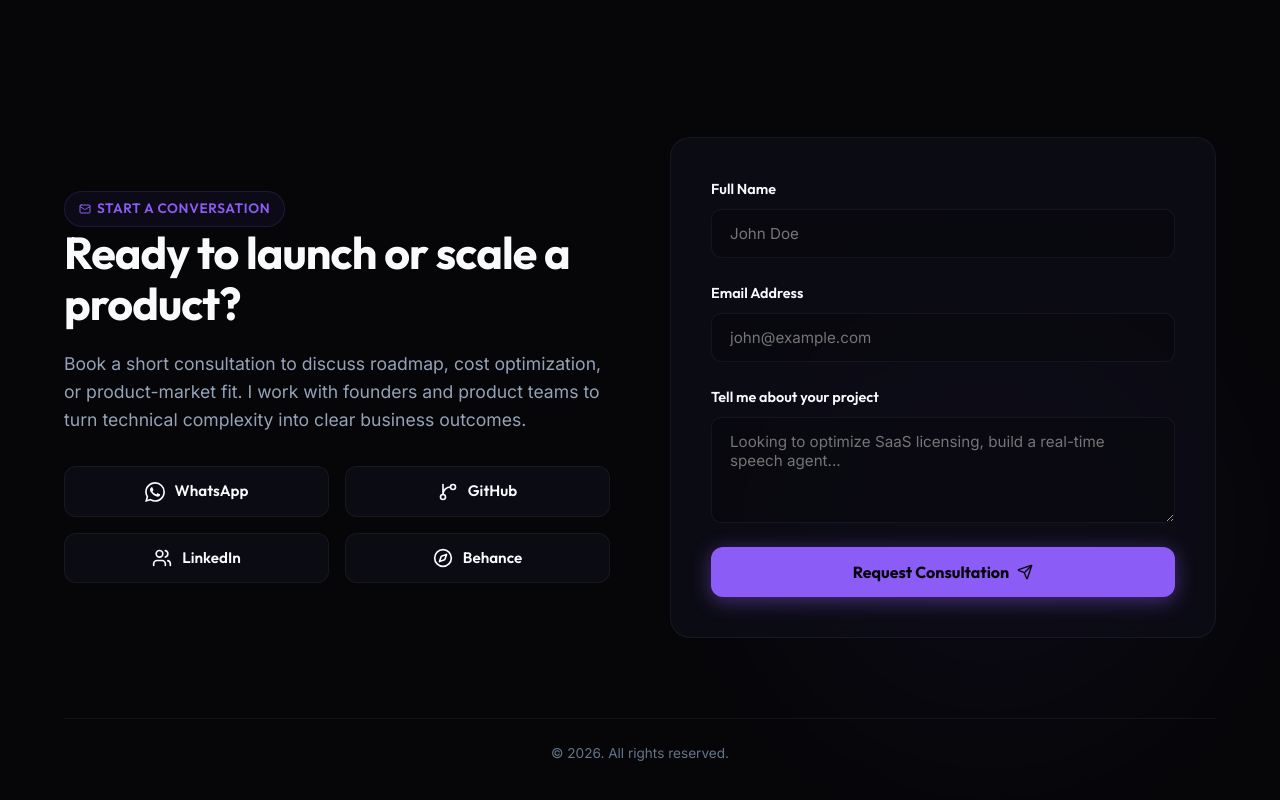
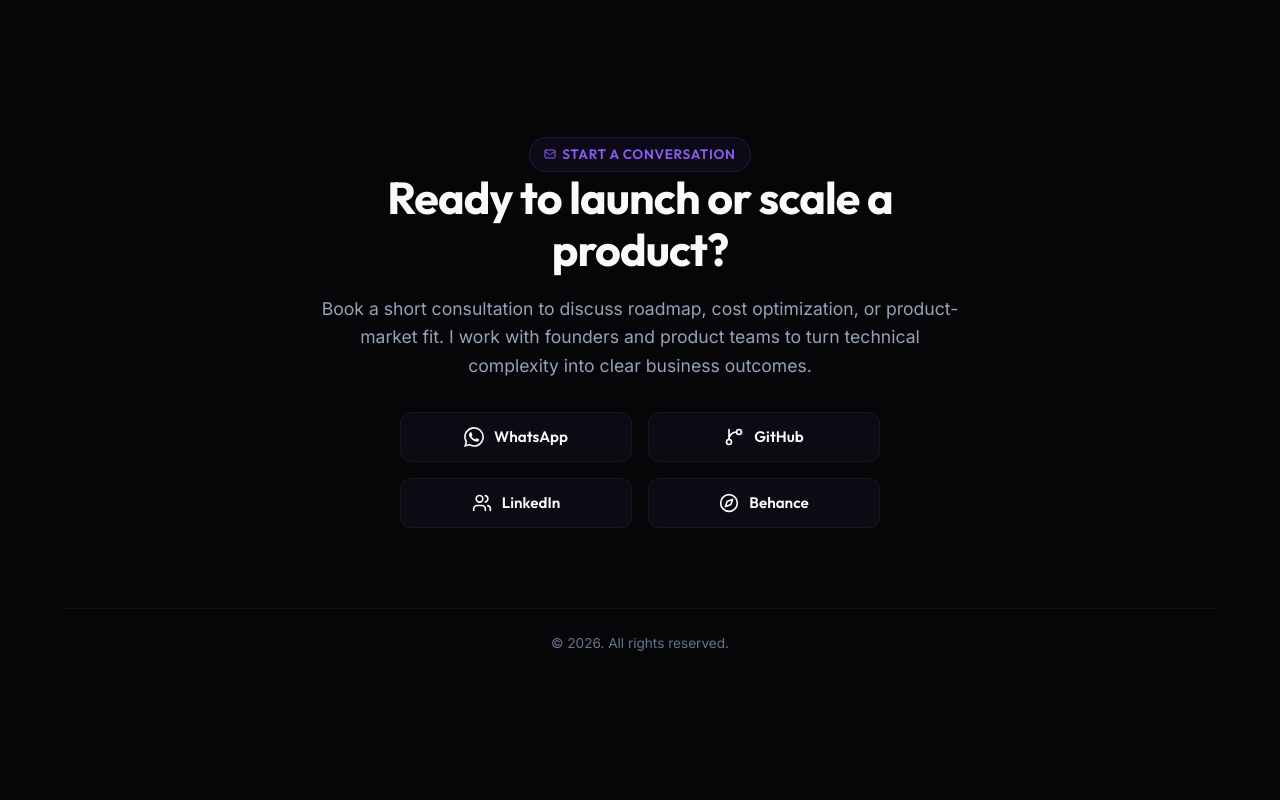
Before and after one commit to Usmanmre/portfolio_26, a React (Vite) app: page / in a window 1280 px wide. Shown: the part 4095-4895 px from the top of the page. After the commit the page ends 4790 px from the top, so only its background shows below. Built offline with nearby package versions, Linux system fonts and the light colour scheme.

Commit message:
contact form imp

```diff
--- a/src/api/contact.ts
+++ b/src/api/contact.ts
@@ -4,25 +4,73 @@ export interface ContactFormData {
   message: string;
 }
 
-export async function submitContactForm(data: ContactFormData): Promise<void> {
+export function submitContactForm(data: ContactFormData): Promise<void> {
   const formUrl = import.meta.env.VITE_CONTACT_FORM_URL;
 
   if (!formUrl) {
-    throw new Error('Contact form URL is not configured.');
+    return Promise.reject(new Error('Contact form URL is not configured.'));
   }
 
-  const response = await fetch(formUrl, {
-    method: 'POST',
-    headers: { 'Content-Type': 'application/x-www-form-urlencoded' },
-    body: new URLSearchParams({
+  // Hidden form POST is the most reliable way to reach Google Apps Script.
+  // fetch() hits redirect/CORS quirks and can show success without writing rows.
+  return new Promise((resolve, reject) => {
+    let settled = false;
+
+    const finish = (ok: boolean) => {
+      if (settled) return;
+      settled = true;
+      cleanup();
+      ok ? resolve() : reject(new Error('Failed to submit contact form.'));
+    };
+
+    const iframeName = `contact-target-${Date.now()}`;
+    const iframe = document.createElement('iframe');
+    iframe.name = iframeName;
+    iframe.setAttribute('aria-hidden', 'true');
+    iframe.tabIndex = -1;
+    Object.assign(iframe.style, {
+      display: 'none',
+      width: '0',
+      height: '0',
+      border: '0',
+      visibility: 'hidden',
+    });
+
+    const form = document.createElement('form');
+    form.method = 'POST';
+    form.action = formUrl;
+    form.target = iframeName;
+    form.acceptCharset = 'UTF-8';
+    Object.assign(form.style, { display: 'none' });
+
+    const fields = {
       name: data.name,
       email: data.email,
       message: data.message,
       submittedAt: new Date().toISOString(),
-    }),
+    };
+
+    Object.entries(fields).forEach(([name, value]) => {
+      const input = document.createElement('input');
+      input.type = 'hidden';
+      input.name = name;
+      input.value = value;
+      form.appendChild(input);
+    });
+
+    const cleanup = () => {
+      form.remove();
+      iframe.remove();
+    };
+
+    iframe.onload = () => finish(true);
+    iframe.onerror = () => finish(false);
+
+    document.body.appendChild(iframe);
+    document.body.appendChild(form);
+    form.submit();
+
+    // Cross-origin iframe load events are unreliable; allow time for GAS to append the row.
+    window.setTimeout(() => finish(true), 2500);
   });
-
-  if (!response.ok) {
-    throw new Error('Failed to submit contact form.');
-  }
 }
--- a/src/components/Contact.tsx
+++ b/src/components/Contact.tsx
@@ -46,7 +46,6 @@ export const Contact: React.FC = () => {
 
   return (
     <section id="contact" className="contact-section">
-      <div className="ambient-glow contact-glow"></div>
 
       <div className="grid-container">
         <div className="contact-layout">
@@ -82,99 +81,14 @@ export const Contact: React.FC = () => {
             </div>
           </div>
 
-          {/* Form Side */}
-          <div className="glass-card contact-form-card">
-            <form onSubmit={handleSubmit} className="contact-form">
-              <div className="form-group">
-                <label htmlFor="name" className="form-label">Full Name</label>
-                <input
-                  type="text"
-                  id="name"
-                  value={formState.name}
-                  onChange={(e) => {
-                    setFormState({ ...formState, name: e.target.value });
-                    if (status === 'error') setStatus('idle');
-                  }}
-                  className="form-input"
-                  placeholder="John Doe"
-                  disabled={status === 'sending'}
-                />
-              </div>
 
-              <div className="form-group">
-                <label htmlFor="email" className="form-label">Email Address</label>
-                <input
-                  type="email"
-                  id="email"
-                  value={formState.email}
-                  onChange={(e) => {
-                    setFormState({ ...formState, email: e.target.value });
-                    if (status === 'error') setStatus('idle');
-                  }}
-                  className="form-input"
-                  placeholder="john@example.com"
-                  disabled={status === 'sending'}
-                />
-              </div>
-
-              <div className="form-group">
-                <label htmlFor="message" className="form-label">Tell me about your project</label>
-                <textarea
-                  id="message"
-                  value={formState.message}
-                  onChange={(e) => {
-                    setFormState({ ...formState, message: e.target.value });
-                    if (status === 'error') setStatus('idle');
-                  }}
-                  className="form-input form-textarea"
-                  placeholder="Looking to optimize SaaS licensing, build a real-time speech agent..."
-                  rows={4}
-                  disabled={status === 'sending'}
-                ></textarea>
-              </div>
-
-              {/* Form Validation Feedback */}
-              {status === 'error' && (
-                <div className="form-feedback error-feedback">
-                  <AlertCircle size={16} />
-                  <span>{errorMessage}</span>
-                </div>
-              )}
-
-              {status === 'success' && (
-                <div className="form-feedback success-feedback">
-                  <CheckCircle2 size={16} />
-                  <span>Message sent successfully! Let's connect soon.</span>
-                </div>
-              )}
-
-              <button
-                type="submit"
-                className={`btn btn-primary form-submit-btn ${status === 'sending' ? 'loading' : ''}`}
-                disabled={status === 'sending'}
-              >
-                {status === 'sending' ? (
-                  <span>Sending Message...</span>
-                ) : (
-                  <>
-                      <span>Request Consultation</span>
-                    <Send size={16} />
-                  </>
-                )}
-              </button>
-            </form>
-          </div>
         </div>
 
         {/* Footer info */}
         <footer className="footer-bar">
           <div className="footer-line"></div>
           <div className="footer-content">
-            <span className="footer-copy"></span>
-
             <span className="footer-copy">© {new Date().getFullYear()}. All rights reserved.</span>
-            <span className="footer-copy"></span>
-
           </div>
         </footer>
       </div>
@@ -194,25 +108,20 @@ export const Contact: React.FC = () => {
         }
 
         .contact-layout {
-          display: grid;
-          grid-template-columns: 1fr 1fr;
-          gap: 60px;
+          display: flex;
+          justify-content: center;
           align-items: center;
           margin-bottom: 80px;
-        }
-
-        @media (max-width: 900px) {
-          .contact-layout {
-            grid-template-columns: 1fr;
-            gap: 40px;
-          }
         }
 
         .contact-info {
           display: flex;
           flex-direction: column;
-          align-items: flex-start;
-          text-align: left;
+          align-items: center;
+          text-align: center;
+          max-width: 640px;
+          width: 100%;
+          margin: 0 auto;
         }
 
         .contact-title {
@@ -239,6 +148,7 @@ export const Contact: React.FC = () => {
           grid-template-columns: repeat(2, 1fr);
           gap: 16px;
           width: 100%;
+          max-width: 480px;
         }
 
         .social-link-btn {
@@ -368,12 +278,13 @@ export const Contact: React.FC = () => {
 
         .footer-content {
           display: flex;
-          justify-content: space-between;
+          justify-content: center;
           align-items: center;
           flex-wrap: wrap;
           gap: 16px;
           color: var(--text-muted);
           font-size: 0.85rem;
+          text-align: center;
         }
 
         .footer-brand {
```
Also changed, not shown: 1 other file (tests, documents, lock files or other folders).
